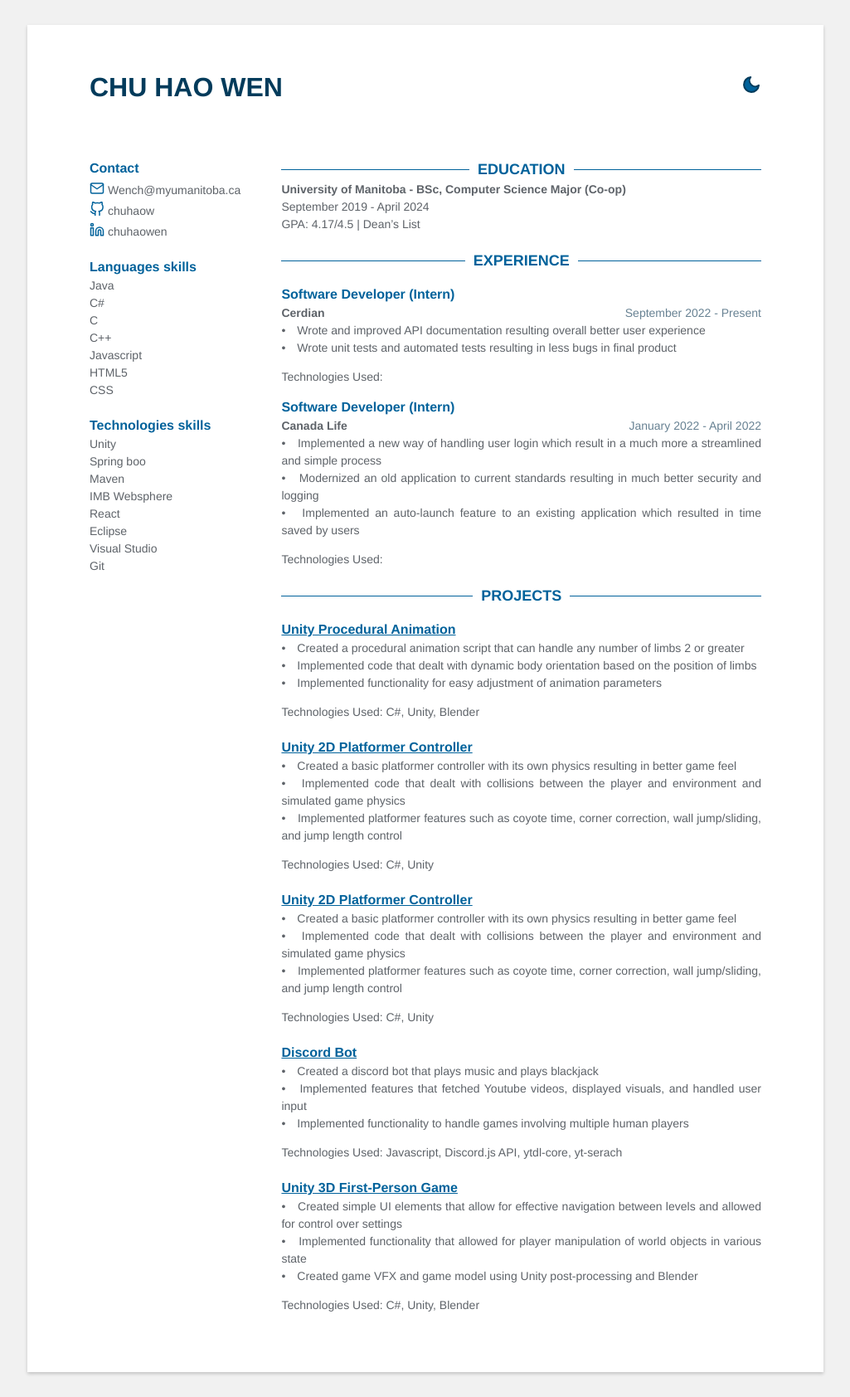
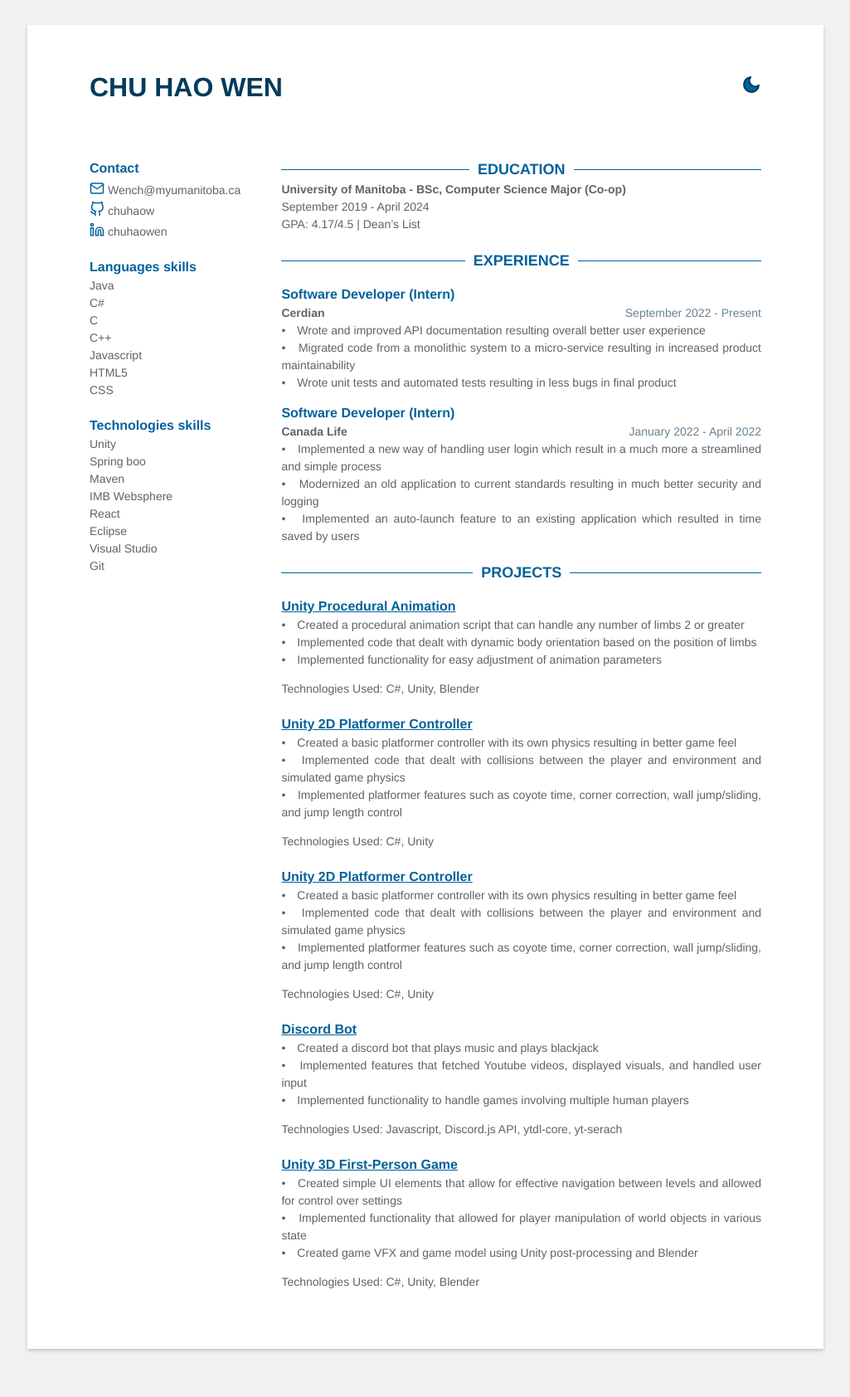
Before and after one commit to chuhaow/chuhaow.github.io, a Jekyll site: the page built from index.html, in a window 1280 px wide. Shown: the whole page at 83% size, without its empty margins (127-1152 px from the left). Built offline with Jekyll 4.4.1, drawn with Linux system fonts in a browser that asks for light colours; after the commit the page ends 1656 px from its top, so only the background shows below that.

Commit message:
typo fix

```diff
--- a/_data/data.yml
+++ b/_data/data.yml
@@ -45,7 +45,7 @@ experience:
     details:
       d1: •　Wrote and improved API documentation resulting overall better user experience
       d2: •　Migrated code from a monolithic system to a micro-service resulting in increased product maintainability
-      d2: •　Wrote unit tests and automated tests resulting in less bugs in final product
+      d3: •　Wrote unit tests and automated tests resulting in less bugs in final product
 
   - role: Software Developer (Intern)
     time: January 2022 - April 2022
--- a/_includes/experience.html
+++ b/_includes/experience.html
@@ -14,7 +14,7 @@
             <div class="details">{{exp.details.d1}}</div>
             <div class="details">{{exp.details.d2}}</div>
             <div class="details">{{exp.details.d3}}</div>
-            <p class="technologies">Technologies Used: {{exp.technologies_used}}</p>
+            <p class="technologies"></p>
         </div>
 
     {% endfor %}
```
